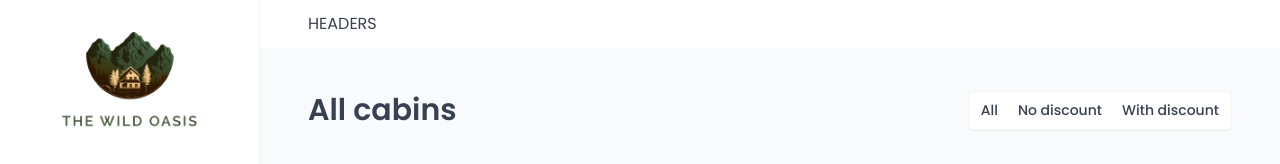
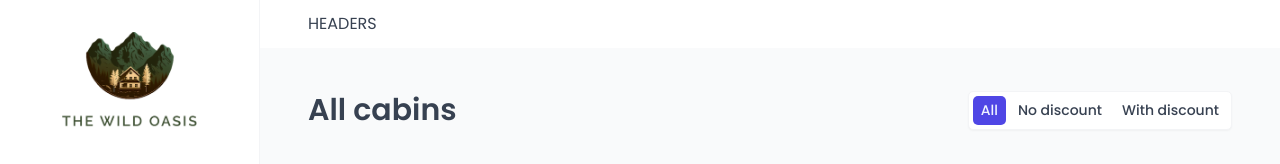
Before and after one commit to BaGorK/the-wild-oasis, a React (Vite) app: page /cabins in a window 1280 px wide. Shown: the top 164 px of the page. Built offline with nearby package versions, Linux system fonts and the light colour scheme; no server answers; the database is empty; a web font is replaced by a local one.

Commit message:
style: marking the current active filtering field

```diff
--- a/src/features/cabins/CabinTable.jsx
+++ b/src/features/cabins/CabinTable.jsx
@@ -11,6 +11,8 @@ function CabinTable() {
 
   const filterValue = searchParams.get('discount') || 'all';
 
+  if (isLoading) return <Spinner />;
+
   let filteredCabins;
   if (filterValue === 'all') filteredCabins = cabins;
   if (filterValue === 'no-discount')
@@ -18,8 +20,6 @@ function CabinTable() {
 
   if (filterValue === 'with-discount')
     filteredCabins = cabins.filter((cabin) => cabin.discount > 0);
-
-  if (isLoading) return <Spinner />;
 
   return (
     <Menus>
--- a/src/ui/Filter.jsx
+++ b/src/ui/Filter.jsx
@@ -39,6 +39,8 @@ const FilterButton = styled.button`
 function Filter({ filterFieldName, options }) {
   const [searchParams, setSearchParams] = useSearchParams();
 
+  const currentFilter = searchParams.get(filterFieldName) || options[0].value;
+
   const handleClick = (value) => {
     searchParams.set(filterFieldName, value);
     setSearchParams(searchParams);
@@ -50,6 +52,7 @@ function Filter({ filterFieldName, options }) {
         <FilterButton
           key={option.value}
           onClick={() => handleClick(option.value)}
+          active={option.value === currentFilter}
         >
           {option.lable}
         </FilterButton>
--- a/src/ui/Table.jsx
+++ b/src/ui/Table.jsx
@@ -89,7 +89,7 @@ function Row({ children }) {
   );
 }
 function Body({ data, render }) {
-  if (!data.length) return <Empty>No data to show at the moment</Empty>;
+  if (!data?.length) return <Empty>No data to show at the moment</Empty>;
 
   return <StyledBody>{data.map(render)}</StyledBody>;
 }
```
